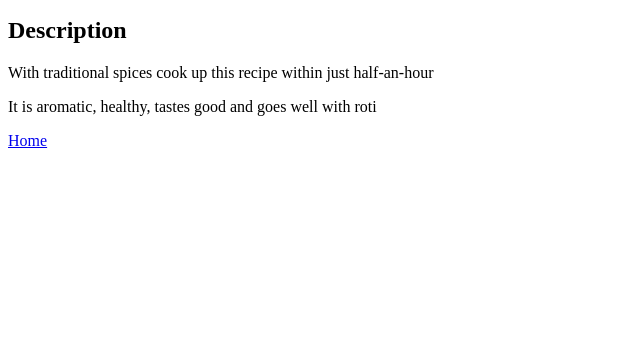
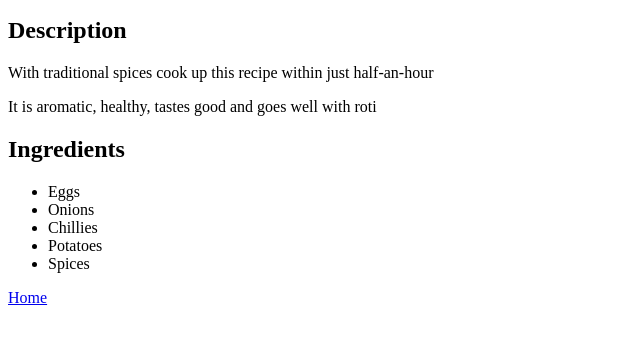
Before and after one commit to Nihar2123/odin-recipes, a plain HTML site: page recipes/eggcurry.html in a window 1280 px wide. Shown: the part 101-442 px from the top of the page, without its empty margins (0-640 px from the left). Drawn offline with Linux system fonts and the light colour scheme.

Commit message:
Add ingredients

```diff
--- a/recipes/eggcurry.html
+++ b/recipes/eggcurry.html
@@ -11,6 +11,15 @@
         <h2>Description</h2>
         <p>With traditional spices cook up this recipe within just half-an-hour</p>
         <p>It is aromatic, healthy, tastes good and goes well with roti</p>
+
+        <h2>Ingredients</h2>
+        <ul>
+            <li>Eggs</li>
+            <li>Onions</li>
+            <li>Chillies</li>
+            <li>Potatoes</li>
+            <li>Spices</li>
+        </ul>
         <a href="../index.html">Home</a>
     </body>
 </html>
```
